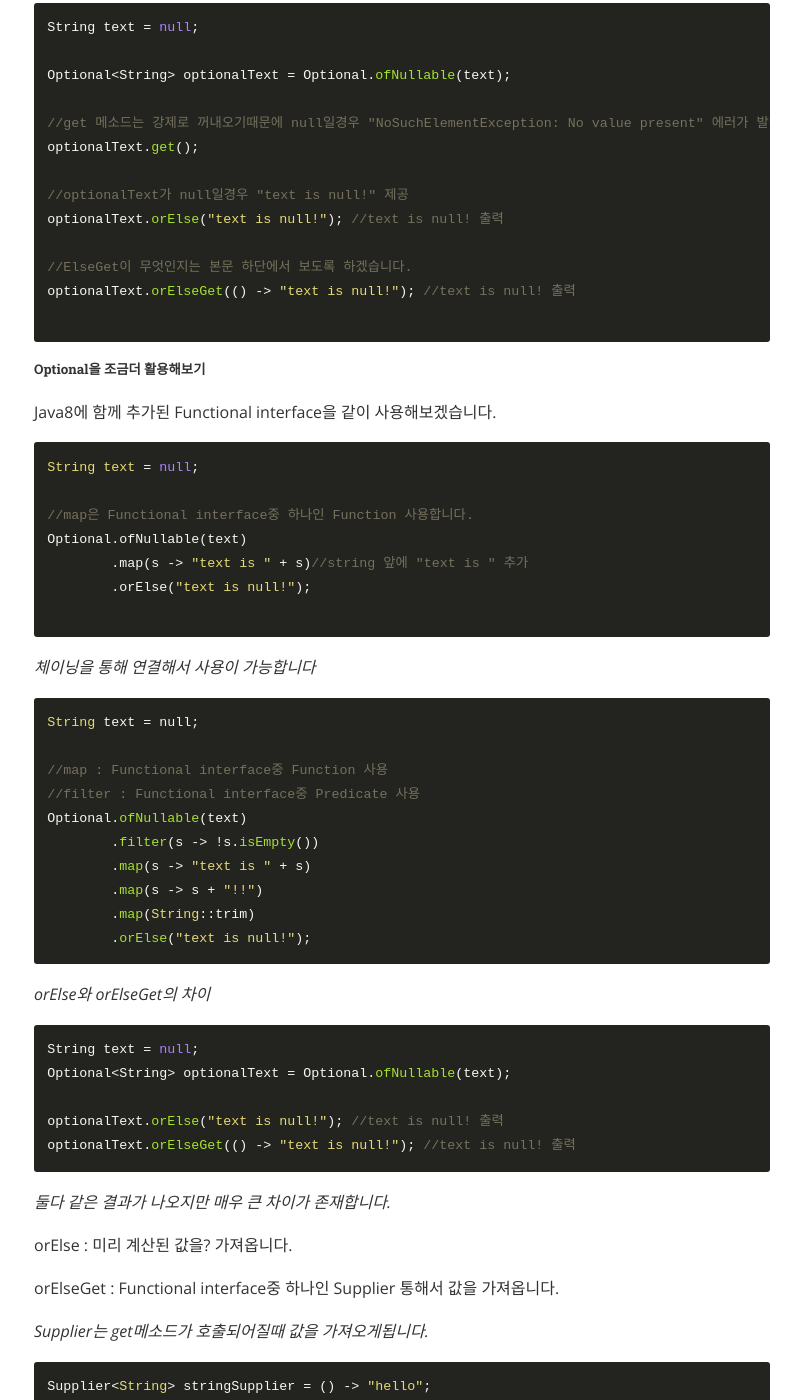
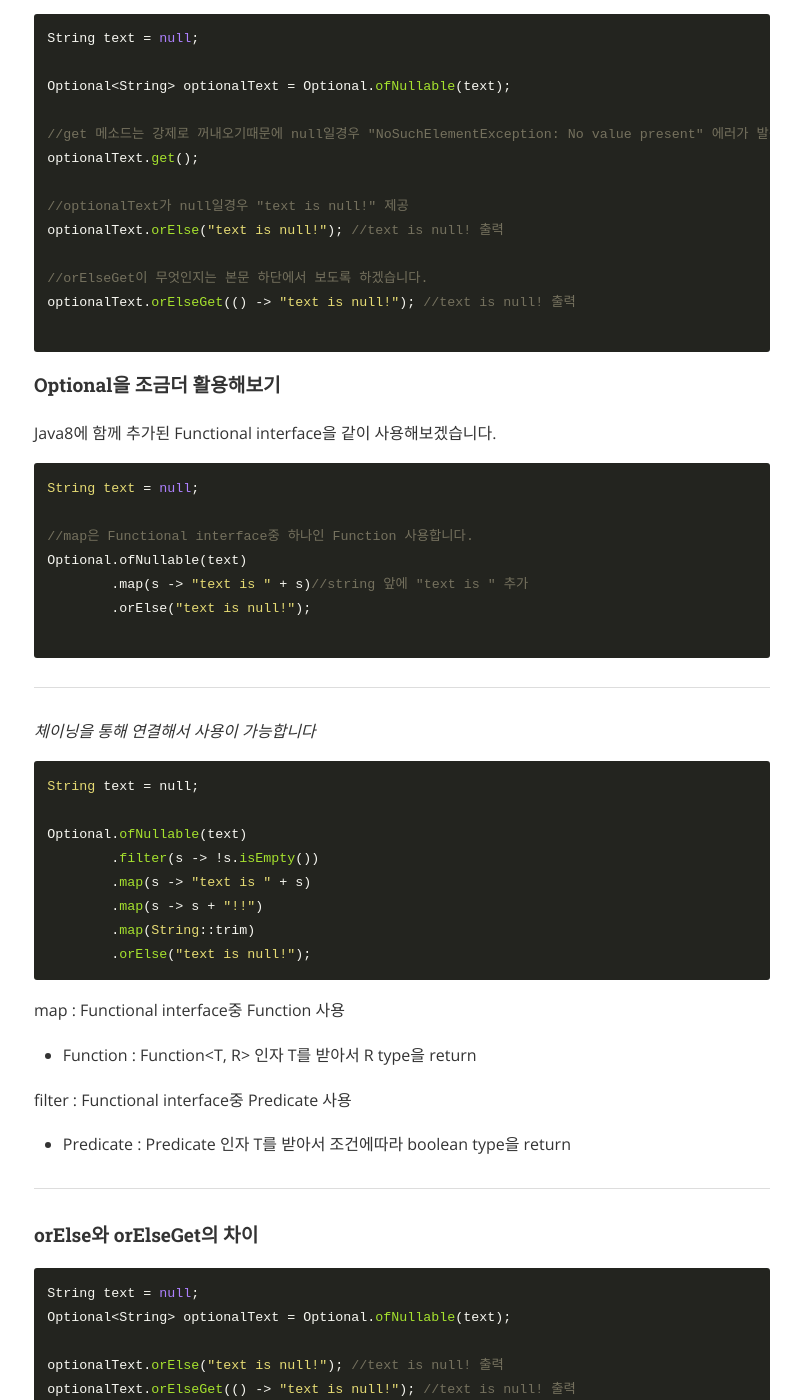
Before and after one commit to tries1/tries1.github.io, a Jekyll site: the page built from _posts/java/2019-07-31-java8_optional.md, in a window 1280 px wide and 1400 px high, scrolled down 1397 px. Shown: the whole window, without its empty margins (238-1039 px from the left). Built offline with Jekyll 4.4.1, drawn with Linux system fonts in a browser that asks for light colours; nearby versions of some CDN libraries; some of the changed text lies outside the part shown.

Commit message:
java optional 수정

````diff
--- a/_posts/java/2019-07-31-java8_optional.md
+++ b/_posts/java/2019-07-31-java8_optional.md
@@ -23,7 +23,7 @@ if (text != null) {
 ```
 
 
-##### 이제 Optional을 이용하여 처리하는 방법을 확인해보겠습니다.
+#### 이제 Optional을 이용하여 처리하는 방법을 확인해보겠습니다.
 
 *기본적인 Optional을 생성하는 방법*
 ```java
@@ -49,12 +49,12 @@ optionalText.get();
 //optionalText가 null일경우 "text is null!" 제공
 optionalText.orElse("text is null!"); //text is null! 출력
 
-//ElseGet이 무엇인지는 본문 하단에서 보도록 하겠습니다.
+//orElseGet이 무엇인지는 본문 하단에서 보도록 하겠습니다.
 optionalText.orElseGet(() -> "text is null!"); //text is null! 출력
 
 ```
 
-##### Optional을 조금더 활용해보기
+#### Optional을 조금더 활용해보기
 Java8에 함께 추가된 Functional interface을 같이 사용해보겠습니다.
 ```java
 String text = null;
@@ -79,8 +79,15 @@ Optional.ofNullable(text)
         .map(String::trim)
         .orElse("text is null!");
 ```
+map : Functional interface중 Function 사용
+ - Function : Function<T, R> 인자 T를 받아서 R type을 return
 
-*orElse와 orElseGet의 차이*
+filter : Functional interface중 Predicate 사용
+ - Predicate : Predicate<T>  인자 T를 받아서 조건에따라 boolean type을 return
+
+---
+
+#### orElse와 orElseGet의 차이
 
 ```java
 String text = null;
@@ -92,11 +99,11 @@ optionalText.orElseGet(() -> "text is null!"); //text is null! 출력
 
 *둘다 같은 결과가 나오지만 매우 큰 차이가 존재합니다.*
 
-orElse : 미리 계산된 값을? 가져옵니다.
+orElse : 미리 계산된 값?을 가져옵니다.
 
 orElseGet : Functional interface중 하나인 Supplier 통해서 값을 가져옵니다.
 
-*Supplier는 get메소드가 호출되어질때 값을 가져오게됩니다.*
+**Supplier는 get메소드가 호출되어질때 값을 가져오게됩니다.**
 ```java
 Supplier<String> stringSupplier = () -> "hello";
 stringSupplier.get();
@@ -105,13 +112,13 @@ stringSupplier.get();
 한가지씩 예를들어 보겠습니다.
 * 검색결과가 없을때 "결과없음"이라는 고정된값(상수) String값을 return할때
   - orElse 사용
-  - orElse에는 *상수를 반환하는것*이 좋습니다.(사용하지 않더라고 호출되기때문이죠)
+  - orElse에는 **상수를 반환하는것**이 좋습니다.(사용하지 않더라고 호출되기때문이죠)
 
 * Cache에서 값을 찾지 못했을때 DB에서 값을 호출하고 싶을때
   - orElseGet 사용
-  - cache에서 *값이 없을때* orElseGet이 호출이되면서 DB를 호출
+  - cache에서 **값이 없을때** orElseGet이 호출이되면서 DB를 호출
 
 
-*추가로 orElse or orElseGet에서는 null을 return하지 않아야합니다.*
+#### 추가로 orElse or orElseGet에서는 null을 return하지 않아야합니다.
 
 Optional을 사용하는 이유가 NPE예방인데 null을 return하게되면 해당 값을 사용하는 다른곳에서 NPE가 발생할수있을겁니다.
````
Also changed, not shown: other parts of _posts/java/2019-07-31-java8_optional.md (+2 -2 lines).
